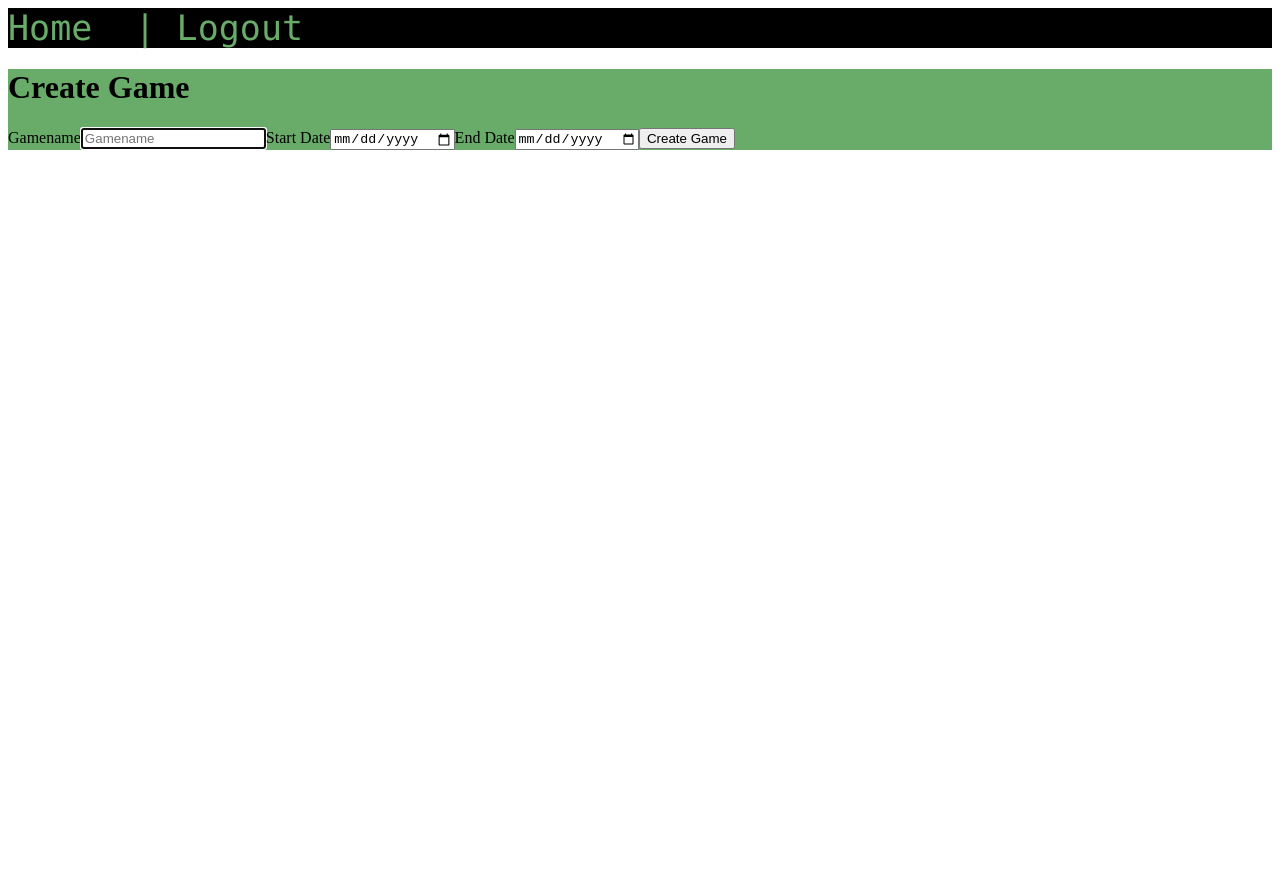
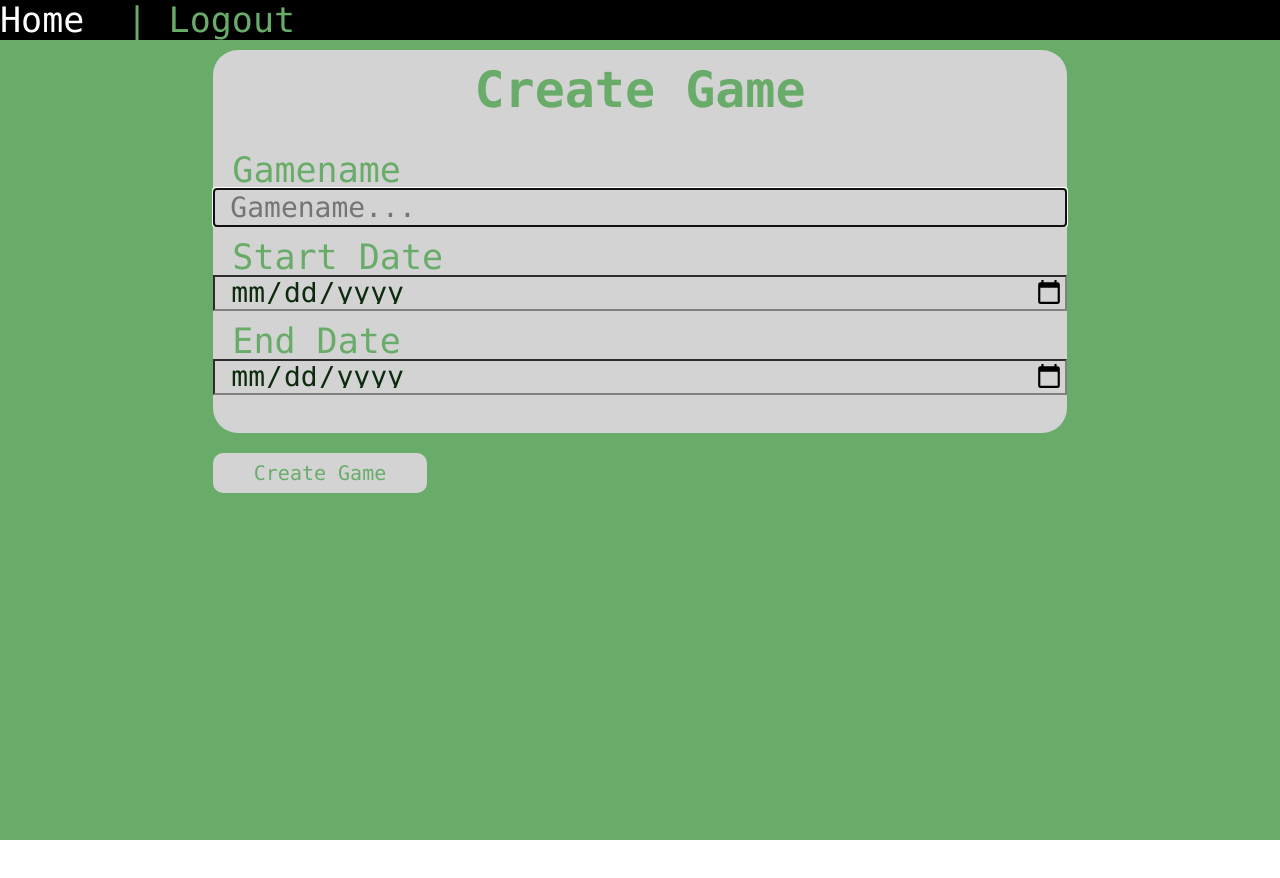
Before and after one commit to barnharta11/Stock-Market-Game, a Vue app in the folder vue/: page /creategame in a window 1280 px wide. Shown: the top 878 px of the page. Before the commit the page ends 800 px from the top, so only its background shows below. Built offline with nearby package versions, Linux system fonts and the light colour scheme; sample sign-in values are in the browser's storage.

Commit message:
Creategame page CSS update

```diff
--- a/vue/src/App.vue
+++ b/vue/src/App.vue
@@ -1,4 +1,5 @@
 <template>
+<body>
   <div id="app">
     <div id="nav">
       <router-link id="homebutton" v-bind:to="{ name: 'home' }">Home</router-link>&nbsp;&nbsp;|
@@ -6,16 +7,26 @@
     </div>
     <router-view />
   </div>
+</body>
 </template>
 
 <style>
+
+body{
+  margin: 0px;
+}
+
+#app{
+  background-color: rgb(105, 172, 105);
+  margin: 0px;
+}
+
 #nav{
   background-color: black;
   font-family: Consolas, Arial, Helvetica;
   color: rgb(105, 172, 105);
   font-family: Consolas, Arial, Helvetica;
   font-size: 35px;
-
 }
 #homebutton:link{
   background-color: black;
--- a/vue/src/components/CreateGameComponent.vue
+++ b/vue/src/components/CreateGameComponent.vue
@@ -2,39 +2,15 @@
 <div id="creategamemain">
   <div id="create-game-form" class="text-center">
     <form class="form-create-game" @submit.prevent="createGame()">
-      <h1 class="h3 mb-3 font-weight-normal">Create Game</h1>
-      <label for="gamename" class="sr-only">Gamename</label>
-      <input
-        type="text"
-        id="gamename"
-        class="form-control"
-        placeholder="Gamename"
-        v-model="formgame.gamename"
-        required
-        autofocus
-      />
-      <label for="start-date" class="sr-only">Start Date</label>
-      <input
-        type="date"
-        id="start-date"
-        class="form-control"
-        placeholder="Start Date"
-        v-model="formgame.startdate"
-        required
-        autofocus
-      />
-      <label for="end-date" class="sr-only">End Date</label>
-      <input
-        type="date"
-        id="end-date"
-        class="form-control"
-        placeholder="End Date"
-        v-model="formgame.enddate"
-        required
-      />
-      <button class="btn btn-lg btn-primary btn-block" type="submit">
-        Create Game
-      </button>
+      <h1 id="createheader">Create Game</h1>
+      <label id="creategamename" for="gamename" class="textclass">Gamename</label>
+      <input type="text" id="gamenamein" class="formclass" placeholder="Gamename..." v-model="formgame.gamename" required autofocus/>
+      <label id="createstartdate" for="start-date" class="textclass">Start Date</label>
+      <input type="date" id="startdatein" class="formclass" placeholder="Start Date..." v-model="formgame.startdate" required autofocus/>
+      <label id="createenddate" for="end-date" class="textclass">End Date</label>
+      <input type="date" id="enddatein" class="formclass" placeholder="End Date..." v-model="formgame.enddate" required/>
+      <label id="createend" class="form"></label>
+      <button id="createbutton" class="btn" type="submit">Create Game</button>
     </form>
   </div>
 </div>
@@ -71,6 +47,120 @@ methods:{
 
 #creategamemain{
   background-color: rgb(105,172,105);
+  height: 100vh;
+  margin-top: 0px;
+}
+
+.form-create-game{
+  display: grid;
+  grid-template-columns: 1fr 2fr 2fr 1fr;
+  grid-template-areas:
+  ". header header ."
+  ". gamename gamename ."
+  ". createin createin ."
+  ". start start ."
+  ". startin startin ."
+  ". end end ."
+  ". endin endin ."
+  ". createfooter createfooter ."
+  ". createbut . ."
+
+
+  ;
+}
+
+#createheader{
+  grid-area: header;
+  font-family: Consolas, Arial, Helvetica;
+  border-top-right-radius: 25px;
+  border-top-left-radius: 25px;
+  font-size: 50px;
+  text-align: center;
+  color: rgb(105, 172, 105);
+  font-weight: bolder;
+  line-height: 50px;
+  background-color: lightgray;
+  margin-top: 10px;
+  margin-bottom: 0px;
+  padding-bottom: 25px;
+  padding-top: 15px;
 
 }
+
+#creategamename{
+  grid-area: gamename;
+  font-family: Consolas, Arial, Helvetica;
+  padding-top: 15px;
+  padding-bottom: 3px;
+  padding-left: 19px;
+  font-size: 35px;
+  text-align: left;
+  color: rgb(105, 172, 105);
+  line-height: 30px;
+  background-color: lightgray;
+
+}
+
+#gamenamein{
+  grid-area: createin;
+  font-family: Consolas, Arial, Helvetica;
+  border-color: gray;
+  font-size: 28px;
+  color: rgb(13, 42, 13);
+  background-color: lightgray;
+  line-height: 20px;
+  padding-left: 15px;
+
+}
+
+#createstartdate{
+  grid-area: start;
+}
+
+#startdatein{
+  grid-area: startin;
+}
+
+#createenddate{
+  grid-area: end;
+}
+
+#enddatein{
+  grid-area: endin;
+}
+
+#createend{
+  grid-area: createfooter;  border-bottom-right-radius: 25px;
+  border-bottom-left-radius: 25px;
+  padding-top: 35px;
+  padding-bottom: 3px;
+  padding-left: 4px;
+  font-size: 35px;
+  text-align: left;
+  color: rgb(105, 172, 105);
+  line-height: 30px;
+  background-color: lightgray;
+
+}
+
+
+
+
+#createbutton{
+  grid-area: createbut;
+  background-color: lightgray;
+  font-family: Consolas, Arial, Helvetica;
+  color: rgb(105, 172, 105);
+  border: none;
+  border-radius: 10px;
+  padding: 10px 20px;
+  font-size: 20px;
+  line-height: 20px;
+  width: 50%;
+  margin-top: 20px;
+  margin-bottom: 100%;
+  transition-duration: .4s;
+
+}
+
 </style>
--- a/vue/src/views/Login.vue
+++ b/vue/src/views/Login.vue
@@ -1,4 +1,5 @@
 <template>
+<div id="loginmain">
   <div id="login" class="text-center">
     <form class="form-signin" @submit.prevent="login">
       <h1 class="h3 mb-3 font-weight-normal">Please Sign In</h1>
@@ -34,6 +35,7 @@
       <router-link :to="{ name: 'register' }">Need an account?</router-link>
       <button type="submit">Sign in</button>
     </form>
+  </div>
   </div>
 </template>
 
@@ -74,3 +76,11 @@ export default {
   }
 };
 </script>
+
+<style>
+
+#loginmain{
+  background-color: rgb(105,172,105);
+  height: 100vh;
+}
+</style>
--- a/vue/src/views/Register.vue
+++ b/vue/src/views/Register.vue
@@ -12,7 +12,7 @@
       <label id="box3-1" for="password" class="textclass">Password</label>
       <input type="password" id="box3-2" class="formclass" placeholder="Password..." v-model="user.password" required/>
       <input type="password" id="box3-3" class="formclass" placeholder="Confirm Password..." v-model="user.confirmPassword" required/>
-      <label id="end" class="textclass"></label>
+      <label id="end" class="formfooter"></label>
       <label id="box4-1" for="username" class="textclass">Have an account? <router-link :to="{ name: 'login' }">Log in</router-link></label>
       <button id="button" class="btn" type="submit">Create Account</button>
     </form>
@@ -122,16 +122,6 @@ export default {
 
 #end{
   font-family: Consolas, Arial, Helvetica;
-  border-bottom-right-radius: 25px;
-  border-bottom-left-radius: 25px;
-  padding-top: 35px;
-  padding-bottom: 3px;
-  padding-left: 4px;
-  font-size: 35px;
-  text-align: left;
-  color: rgb(105, 172, 105);
-  line-height: 30px;
-  background-color: lightgray;
   grid-area: formbottom;
 }
 
@@ -206,4 +196,18 @@ export default {
   grid-area: passcon;
 }
 
+.formfooter{
+  border-bottom-right-radius: 25px;
+  border-bottom-left-radius: 25px;
+  padding-top: 35px;
+  padding-bottom: 3px;
+  padding-left: 4px;
+  font-size: 35px;
+  text-align: left;
+  color: rgb(105, 172, 105);
+  line-height: 30px;
+  background-color: lightgray;
+
+}
+
 </style>
```
